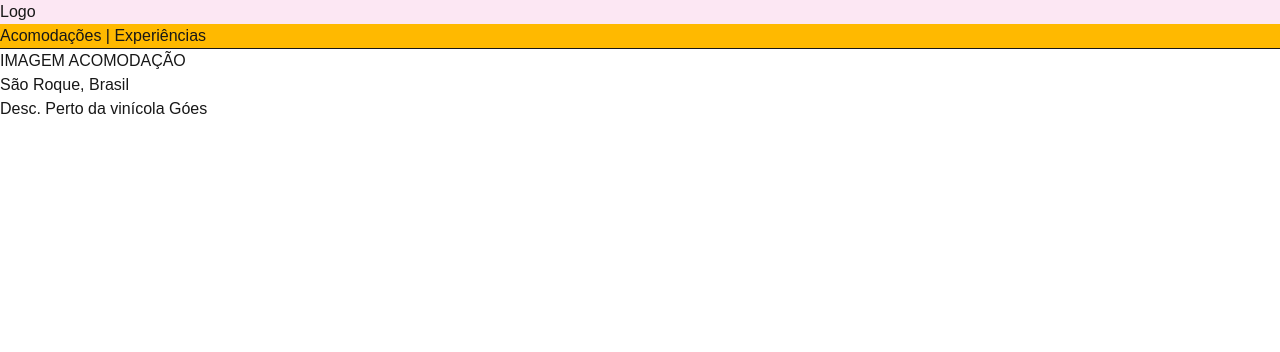
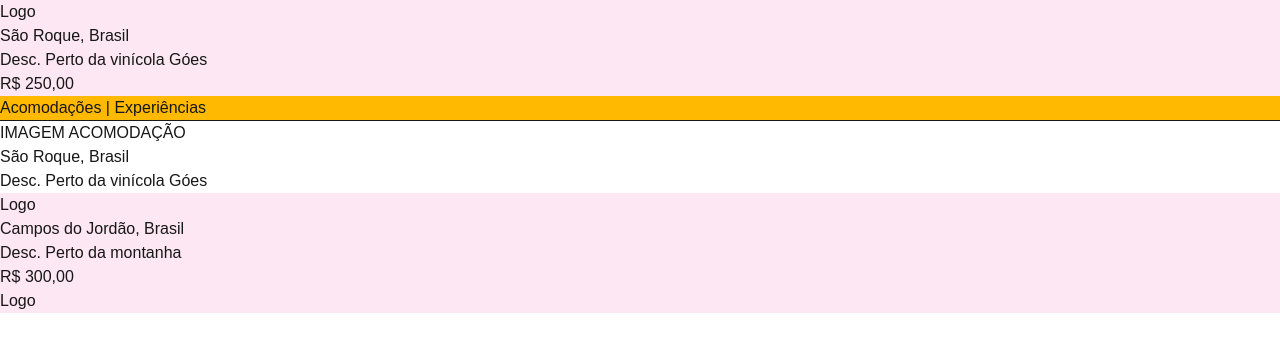
Before and after one commit to MaluWhoo/React-Next-Estudos-1, a Next.js app: page /fundamentos/02_propriedades in a window 1280 px wide. Shown: the top 352 px of the page. Built offline with nearby package versions, Linux system fonts and the light colour scheme.

Commit message:
Utilizando propriedades (props)

```diff
--- a/app/fundamentos/02_propriedades/page.tsx
+++ b/app/fundamentos/02_propriedades/page.tsx
@@ -4,10 +4,20 @@ export default function Page() {
     return (
         <div>
             {/* Usando o modelo de tag. Tag com auto fechamento */}
-            <Cabecalho />
+            <Cabecalho
+            titulo="São Roque, Brasil"
+            subtitulo="Desc. Perto da vinícola Góes"
+            preco="R$ 250,00"
+            />
             <Menu />
             <hr />
             <Acomodacao />
+
+            <Cabecalho
+            titulo="Campos do Jordão, Brasil"
+            subtitulo="Desc. Perto da montanha"
+            preco="R$ 300,00"
+            />            <Cabecalho />
         </div>
     )
 }
--- a/components/interface.tsx
+++ b/components/interface.tsx
@@ -22,10 +22,13 @@ export function Menu() {
     )
 }
 
-export function Cabecalho() {
+export function Cabecalho( props: any ) {
     return (
         <div className="bg-pink-100">
             <h1>Logo</h1>
+            <p>{props.titulo}</p>
+            <p>{props.subtitulo}</p>
+            <p>{props.preco}</p>
             {/* {Menu()} */}
             {/* <p>Acomodações | Experiências</p> */}
         </div>
```
